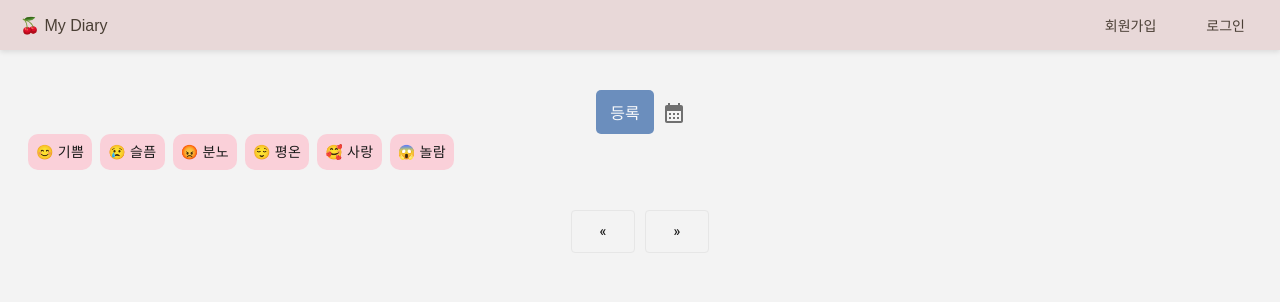
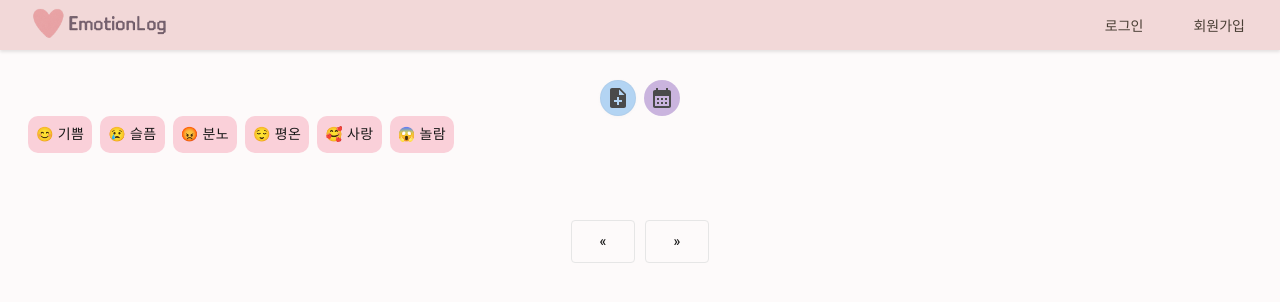
Before and after one commit to 94Rosy/myDiary2025, a React (Create React App) app in the folder Diary/: page /emotions in a window 1280 px wide. Shown: the top 302 px of the page. Built offline with nearby package versions, Linux system fonts and the light colour scheme.

Commit message:
디자인 수정 중

```diff
--- a/Diary/src/components/common/Navbar.tsx
+++ b/Diary/src/components/common/Navbar.tsx
@@ -4,7 +4,7 @@ import { deleteUser, fetchUser, logoutUser } from "../../store/authSlice";
 import { useEffect, useState } from "react";
 import { Link, useNavigate } from "react-router-dom";
 import { supabase } from "../../utils/supabaseClient";
-import AdminPanelSettingsIcon from "@mui/icons-material/AdminPanelSettings";
+import ManageAccountsIcon from "@mui/icons-material/ManageAccounts";
 import DeleteAccountModal from "../leave/DeleteAccountModal";
 import { resetPage } from "../../store/paginationSlice";
 import { Button, IconButton, Popover } from "@mui/material";
@@ -33,6 +33,7 @@ const Navbar = () => {
 
     return () => {
       authListener?.subscription.unsubscribe();
+      authClose();
     };
   }, [dispatch, navigate]);
 
@@ -93,21 +94,18 @@ const Navbar = () => {
 
   return (
     <header className="header">
-      <div className="logo">
-        <Link to="/">🍒 My Diary</Link>
-      </div>
+      <Link to="/">
+        <div className="logo" />
+      </Link>
       <nav>
         <ul>
           {user ? (
             <>
               <li>
-                <div>
-                  {userName}님 <span>환영합니다!</span>
-                  <IconButton onClick={authOpen}>
-                    <AdminPanelSettingsIcon />
-                  </IconButton>
-                </div>
-
+                {userName}님 <span>환영합니다!</span>
+                <IconButton onClick={authOpen}>
+                  <ManageAccountsIcon />
+                </IconButton>
                 <div>
                   <Popover
                     open={!!open}
@@ -135,22 +133,22 @@ const Navbar = () => {
                 </div>
               </li>
               <li>
-                <Link to="/emotions">일기 쓰기</Link>
+                <Link to="/emotions">My Mood</Link>
               </li>
               <li>
-                <Link to="/dashboard">감정 차트</Link>
+                <Link to="/dashboard">Mood Trends</Link>
               </li>
             </>
           ) : (
             <>
               <li>
-                <Link to="/signup" className="signup-btn">
-                  회원가입
+                <Link to="/login" className="login-btn">
+                  로그인
                 </Link>
               </li>
               <li>
-                <Link to="/login" className="login-btn">
-                  로그인
+                <Link to="/signup" className="signup-btn">
+                  회원가입
                 </Link>
               </li>
             </>
--- a/Diary/src/pages/emotionBoard/EmotionBoard.scss
+++ b/Diary/src/pages/emotionBoard/EmotionBoard.scss
@@ -1,35 +1,29 @@
 @mixin buttons {
-  padding: 6px 10px;
-  font-size: 16px;
-  border: none;
-  border-radius: 6px;
   cursor: pointer;
-  transition: background 0.3s;
+  border: 1px solid rgba(104, 104, 104, 0.05);
+  box-shadow: 0 1px 3px rgba(175, 174, 174, 0.08);
+  border-radius: 50%;
+  width: 36px;
+  height: 36px;
 }
 
 .emotion-board {
   text-align: center;
-  padding: 20px;
+  padding: 30px 20px;
 
-  .add-button {
-    margin-left: 10px;
-    padding: 10px 14px;
-    font-size: 16px;
-    border: none;
-    background-color: #6b8ebd;
-    color: #f8f9fa;
-    border-radius: 5px;
-    cursor: pointer;
-    transition: background 0.3s;
+  .util__wrapper {
+    align-items: center;
+    justify-content: center;
+    height: 120px;
 
-    &:hover {
-      background-color: #6b8ebd;
-    }
+    .add-button {
+      @include buttons;
 
-    &.disabled {
-      background-color: #b0b0b0;
-      cursor: not-allowed;
-      opacity: 0.6;
+      &.disabled {
+        background-color: #b0b0b0;
+        cursor: not-allowed;
+        opacity: 0.6;
+      }
     }
   }
 
@@ -39,7 +33,6 @@
     gap: 20px;
     justify-content: center;
     align-items: center;
-    width: 1500px;
     margin: 0 auto;
 
     .emotion-card {
@@ -70,24 +63,9 @@
           display: flex;
           gap: 8px;
 
-          .edit-button {
-            @include buttons;
-            background-color: #96d16f;
-            color: #f8f9fa;
-
-            &:hover {
-              background-color: #83bb63;
-            }
-          }
-
+          .edit-button,
           .delete-button {
             @include buttons;
-            background-color: #d97777;
-            color: #f8f9fa;
-
-            &:hover {
-              background-color: #c76666;
-            }
           }
         }
       }
--- a/Diary/src/pages/emotionBoard/EmotionBoardPage.tsx
+++ b/Diary/src/pages/emotionBoard/EmotionBoardPage.tsx
@@ -22,12 +22,15 @@ import {
   Popover,
 } from "@mui/material";
 import CalendarMonthIcon from "@mui/icons-material/CalendarMonth";
+import NoteAddIcon from "@mui/icons-material/NoteAdd";
+import NoteAltIcon from "@mui/icons-material/NoteAlt";
+import DeleteIcon from "@mui/icons-material/Delete";
 import classNames from "classnames";
 import { supabase } from "../../utils/supabaseClient";
 import Pagination from "../../components/common/Pagination"; // 페이지네이션 컴포넌트 추가
 import CalendarFilter from "./addon/CalendarFilter";
+import TagFilter from "./addon/TagFilter";
 import "./emotionBoard.scss";
-import TagFilter from "./addon/TagFilter";
 
 const emotionOptions = [
   "😊 기쁨",
@@ -228,27 +231,59 @@ const EmotionBoard: React.FC = () => {
 
   return (
     <div className="emotion-board">
-      <h2>
+      <div className="util__wrapper">
         <Tooltip
-          title={!isToday ? "" : "🩷 오늘의 감정은 이미 등록되어 있어요 🩷"}
-          placement="bottom-start"
-          arrow
+          title={!isToday ? "기록하기" : "오늘의 감정은 이미 등록되어 있어요!"}
+          placement="top"
         >
           <span>
-            <button
+            <IconButton
               className={classNames("add-button", { disabled: isToday })}
               onClick={() => openModal()}
               disabled={isToday}
+              sx={{
+                marginRight: "8px",
+                backgroundColor: "#b3d4f3",
+                color: "#4a4a4a",
+                "&:hover": {
+                  backgroundColor: "#a4c5e4",
+                  color: "#fff",
+                  transition: "color 0.2s",
+                },
+              }}
             >
-              등록
-            </button>
+              <NoteAddIcon
+                sx={{
+                  transition: "color 0.2s",
+                }}
+              />
+            </IconButton>
           </span>
         </Tooltip>
         {/* 캘린더 필터 */}
-        <Tooltip arrow title="날짜로 보기">
-          <IconButton onClick={calendarOpen}>
-            <CalendarMonthIcon />
+        <Tooltip title="날짜로 보기" placement="top">
+          <span>
+            <IconButton
+              onClick={calendarOpen}
+              sx={{
+                width: "36px",
+                height: "36px",
+                backgroundColor: "#cab4de",
+                color: "#4a4a4a",
+                "&:hover": {
+                  backgroundColor: "#b898d6",
+                  color: "#fff",
+                  transition: "color 0.2s",
+                },
+              }}
+            >
+              <CalendarMonthIcon
+                sx={{
+                  transition: "color 0.2s",
+                }}
+              />
             </IconButton>
+          </span>
         </Tooltip>
         <Popover
           open={open}
@@ -267,7 +302,7 @@ const EmotionBoard: React.FC = () => {
         </Popover>
         {/* 태그 필터 */}
         <TagFilter selectedTag={selectedTag} setSelectedTag={setSelectedTag} />
-      </h2>
+      </div>
 
       <div className="emotion-grid">
         {paginatedEmotions.map((entry) => (
@@ -275,18 +310,52 @@ const EmotionBoard: React.FC = () => {
             <div className="emotion-header">
               {entry.emotion}
               <div className="card-buttons">
-                <button
+                <Tooltip title="수정하기" placement="bottom">
+                  <span>
+                    <IconButton
                       className="edit-button"
                       onClick={() => openModal(entry)}
+                      sx={{
+                        backgroundColor: "#cbe0c3",
+                        color: "#4a4a4a",
+                        "&:hover": {
+                          backgroundColor: "#b2cfa4",
+                          color: "#fff",
+                          transition: "color 0.2s",
+                        },
+                      }}
                     >
-                  수정
-                </button>
-                <button
+                      <NoteAltIcon
+                        sx={{
+                          transition: "color 0.2s",
+                        }}
+                      />
+                    </IconButton>
+                  </span>
+                </Tooltip>
+                <Tooltip title="지우기" placement="bottom">
+                  <span>
+                    <IconButton
                       className="delete-button"
                       onClick={() => handleDelete(entry.id)}
+                      sx={{
+                        backgroundColor: "#e8b4b8",
+                        color: "#4a4a4a",
+                        "&:hover": {
+                          backgroundColor: "#e89ca4",
+                          color: "#fff",
+                          transition: "color 0.2s",
+                        },
+                      }}
                     >
-                  삭제
-                </button>
+                      <DeleteIcon
+                        sx={{
+                          transition: "color 0.2s",
+                        }}
+                      />
+                    </IconButton>
+                  </span>
+                </Tooltip>
               </div>
             </div>
             <div className="emotion-body">
--- a/Diary/src/pages/main/MainPage.tsx
+++ b/Diary/src/pages/main/MainPage.tsx
@@ -13,8 +13,8 @@ const MainPage = () => {
   return (
     <div className="main-wrapper">
       <div className="title-content">
-        <div>마음의 조각</div>
-        <div>매일매일 나의 마음은 어떤 모양일까?</div>
+        <div>EmotionLog</div>
+        <div>Capture your feelings, track your mind!</div>
       </div>
 
       <div className="main-content">
--- a/Diary/src/styles/global.scss
+++ b/Diary/src/styles/global.scss
@@ -1,8 +1,8 @@
 :root {
   --primary-color: #cc808f; /* 강조색 */
   --secondary-color: #aee2ff; /* 기본 하늘색 */
-  --background-color: #f3f3f3; /* 아이보리 계열 */
-  --header-bg: #e7d6d6e8; /* 탁한 회색빛 분홍색 */
+  --background-color: #fdfafa; /* 아이보리 계열 */
+  --header-bg: #f1d6d6e8; /* 탁한 회색빛 분홍색 */
   --main-bg: #eeeaeae8; /* 연한 회색 */
   --text-color: #4a3f35; /* Dark Coffee 브라운 계열 검정 */
   --highlight-text-color: #6b3e4e; /* 강조된 폰트 색상 */
--- a/Diary/src/styles/navbar.scss
+++ b/Diary/src/styles/navbar.scss
@@ -6,34 +6,36 @@
   align-items: center;
   justify-content: space-between;
   background-color: var(--header-bg);
-  box-shadow: 0px 2px 5px rgba(0, 0, 0, 0.1);
+  box-shadow: 0px 2px 3px rgba(0, 0, 0, 0.1);
   height: 50px;
   padding: 0 20px;
 
   .logo {
-    font-size: 16px;
-    font-weight: 500;
-
-    a {
-      text-decoration: none;
-      color: var(--text-color);
-      transition: 0.3s;
-
-      &:hover {
-        color: var(--primary-color);
-      }
-    }
+    background-image: url("../components/common/logo.png");
+    background-size: cover;
+    background-repeat: no-repeat;
+    background-position: center;
+    height: 40px;
+    width: 20vh;
   }
 
   nav {
+    display: flex;
+    align-items: center;
+    height: 100%;
+
     ul {
       list-style: none;
       display: flex;
       gap: 20px;
       padding: 0;
       margin: 0;
+      align-items: center;
+      height: 100%;
 
       li {
+        display: flex;
+        align-items: center;
         position: relative;
 
         a {
```
Also changed, not shown: Diary/src/components/common/logo.png (added). Lines whose indentation alone changed are shown as unchanged.
